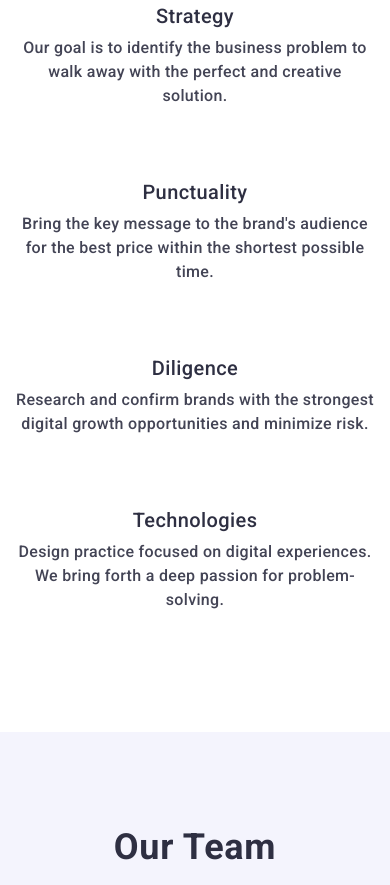
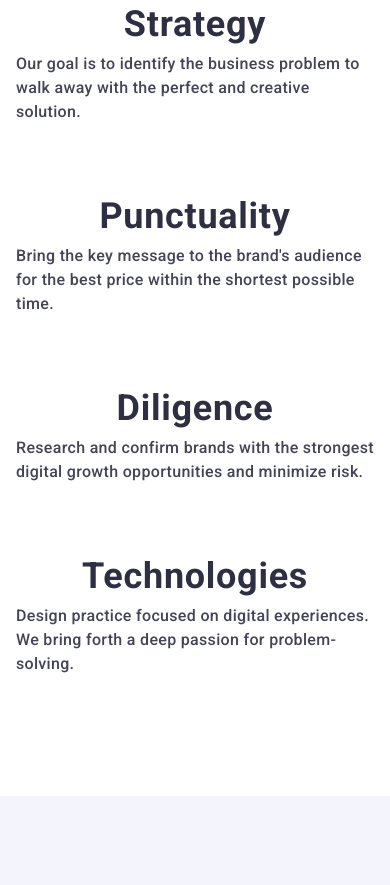
Before and after one commit to VeronikaRostopka/goit-markup-hw-06, a plain HTML site: page index.html in a window 390 px wide. Shown: the part 739-1624 px from the top of the page. Drawn offline with nearby package versions, Linux system fonts and the light colour scheme; a script that the page names is missing.

Commit message:
edit mob

```diff
--- a/css/styles.css
+++ b/css/styles.css
@@ -2140,6 +2140,33 @@ body {
     cursor: pointer;
   }
 
+  .features .subtitle {
+    font-weight: 700;
+    font-size: 36px;
+    line-height: 1.11111;
+    letter-spacing: 0.02em;
+    text-align: center;
+    color: #2e2f42;
+  }
+
+  .features .text {
+    font-weight: 500;
+    font-size: 16px;
+    line-height: 1.5;
+    letter-spacing: 0.02em;
+    color: #434455;
+    text-align: left;
+  }
+
+  .team .section-title {
+    font-weight: 700;
+    font-size: 36px;
+    line-height: 1.11111;
+    letter-spacing: 0.02em;
+    text-align: center;
+    color: #2e2f42;
+  }
+
   .menu-toggle svg {
     fill: #2e2f42;
   }
@@ -2171,7 +2198,15 @@ body {
   }
 
   .footer-form-input {
-    width: 100%;
+    width: 288px;
+    height: 40px;
+    margin: 0 auto;
+  }
+
+  .footer-form-btn {
+    width: 165px;
+    height: 40px;
+    margin: 0 auto;
   }
 
   .mobile-menu-social-list {
--- a/index.html
+++ b/index.html
@@ -62,7 +62,7 @@
         </section>
         <section class="features">
             <div class="container">
-                <h2 class="visually-hidden">Features</h2>
+                <h2 class="visually-hidden features-subtitle">Features</h2>
                 <ul class="features-list">
                     <li class="features-item">
                         <div class="features-icon-container">
@@ -70,8 +70,9 @@
                                 <use href="./images/icons.svg#icon-antenna"></use>
                             </svg>
                         </div>
-                        <h3 class="subtitle">Strategy</h3>
-                        <p class="text">Our goal is to identify the business problem to walk away with the perfect and
+                        <h3 class="subtitle features-subtitle">Strategy</h3>
+                        <p class="text features-text">Our goal is to identify the business problem to walk away with the
+                            perfect and
                             creative solution.</p>
                     </li>
                     <li class="features-item">
@@ -80,8 +81,9 @@
                                 <use href="./images/icons.svg#icon-clock"></use>
                             </svg>
                         </div>
-                        <h3 class="subtitle">Punctuality</h3>
-                        <p class="text">Bring the key message to the brand's audience for the best price within
+                        <h3 class="subtitle features-subtitle">Punctuality</h3>
+                        <p class="text features-text">Bring the key message to the brand's audience for the best price
+                            within
                             the shortest possible time.</p>
                     </li>
                     <li class="features-item">
@@ -90,8 +92,9 @@
                                 <use href="./images/icons.svg#icon-diagram"></use>
                             </svg>
                         </div>
-                        <h3 class="subtitle">Diligence</h3>
-                        <p class="text">Research and confirm brands with the strongest digital growth opportunities and
+                        <h3 class="subtitle features-subtitle">Diligence</h3>
+                        <p class="text features-text">Research and confirm brands with the strongest digital growth
+                            opportunities and
                             minimize risk.</p>
                     </li>
                     <li class="features-item">
@@ -100,8 +103,9 @@
                                 <use href="./images/icons.svg#icon-astronaut"></use>
                             </svg>
                         </div>
-                        <h3 class="subtitle">Technologies</h3>
-                        <p class="text">Design practice focused on digital experiences. We bring forth a deep
+                        <h3 class="subtitle features-subtitle">Technologies</h3>
+                        <p class="text features-text">Design practice focused on digital experiences. We bring forth a
+                            deep
                             passion for problem-solving.</p>
                     </li>
                 </ul>
```
